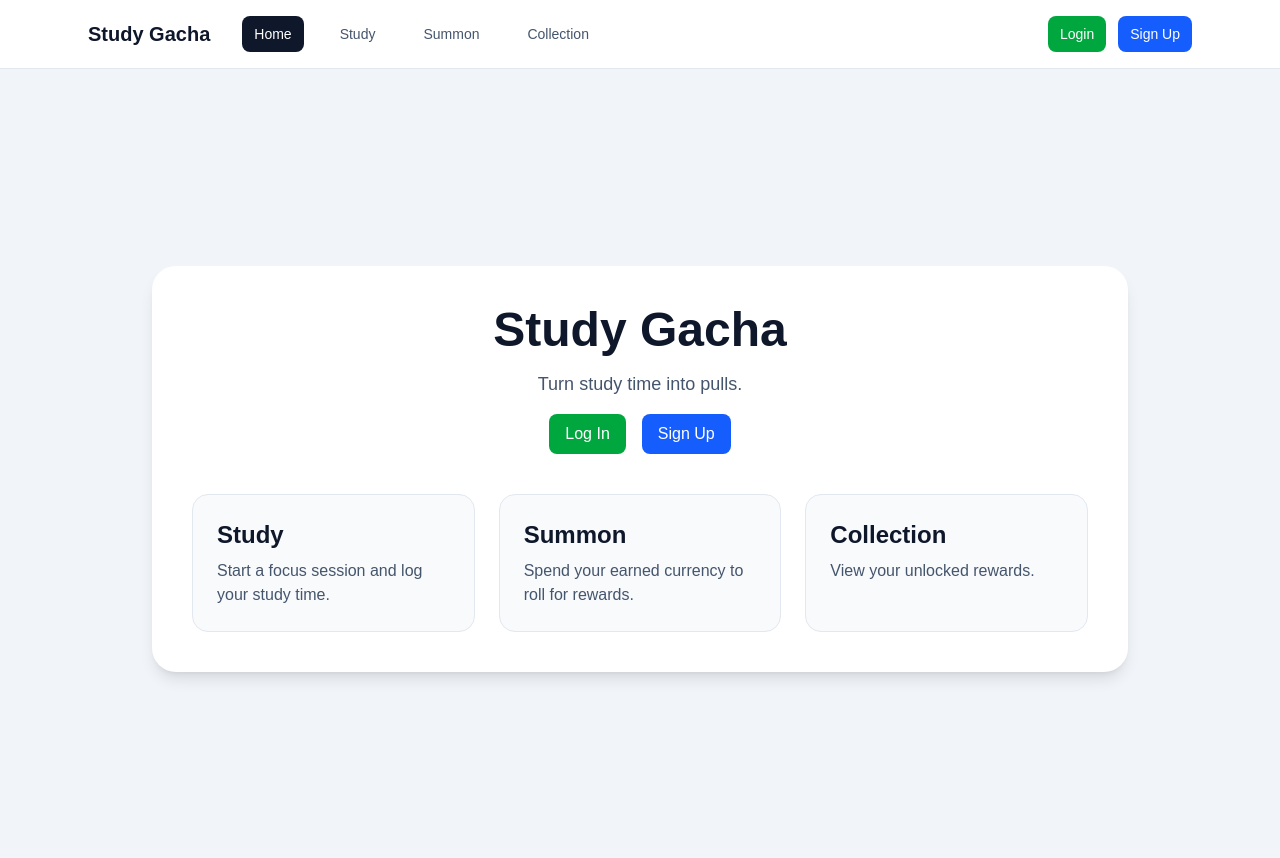
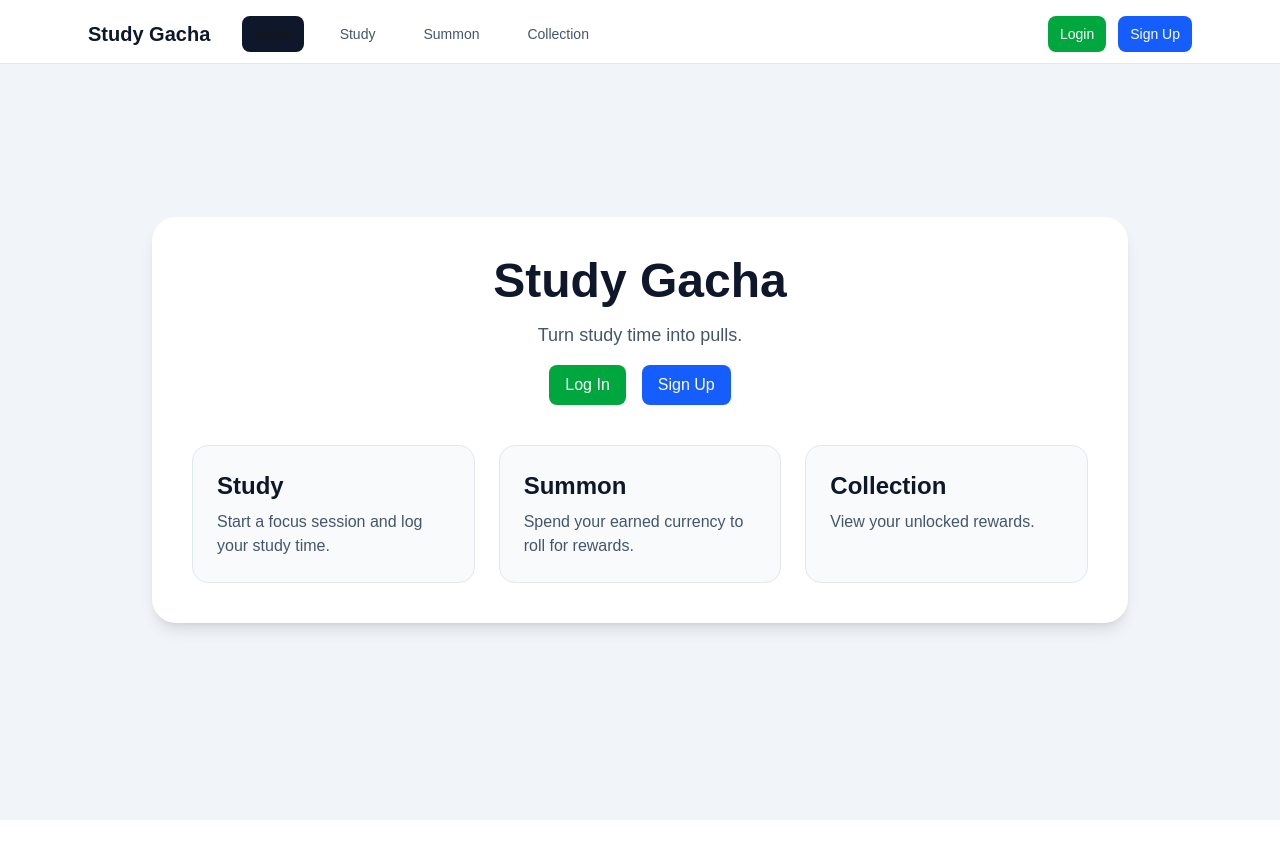
Before and after one commit to gehdron/study-gacha, a Next.js app: page / in a window 1280 px wide. Shown: the top 858 px of the page. After the commit the page ends 820 px from the top, so only its background shows below. Built offline with nearby package versions, Linux system fonts and the light colour scheme; no server answers.

Commit message:
made navbar sticky

```diff
--- a/app/components/navbar.tsx
+++ b/app/components/navbar.tsx
@@ -20,7 +20,7 @@ function NavLink({ href, label, pathname }: NavLinkProps) {
       href={href}
       className={`rounded-lg px-3 py-2 text-sm font-medium transition ${
         isActive
-          ? "bg-slate-900 text-white"
+          ? "bg-slate-900 text-red"
           : "text-slate-600 hover:bg-slate-100 hover:text-black"
       }`}
     >
@@ -52,7 +52,10 @@ export default function Navbar() {
   };
 
   return (
-    <nav className="sticky top-0 z-50 w-full border-b border-slate-200 bg-white/90 backdrop-blur">
+    <nav
+  style={{ position: 'fixed', top: 0, left: 0, right: 0, zIndex: 9999 }}
+  className="h-16 border-b border-slate-200 bg-white"
+>
       <div className="mx-auto flex max-w-6xl items-center justify-between px-6 py-4">
         <div className="flex items-center gap-3 md:gap-6">
           <Link href="/" className="mr-2 text-xl font-bold text-slate-900">
@@ -73,7 +76,7 @@ export default function Navbar() {
               </span>
               <button
                 onClick={handleLogout}
-                className="rounded-lg bg-slate-800 px-3 py-2 text-sm font-medium text-white transition hover:bg-black"
+                className="rounded-lg bg-slate-800 px-3 py-2 text-sm font-medium text-white"
               >
                 Logout
               </button>
@@ -82,13 +85,13 @@ export default function Navbar() {
             <>
               <Link
                 href="/login"
-                className="rounded-lg bg-green-600 px-3 py-2 text-sm font-medium text-white transition hover:bg-green-700"
+                className="rounded-lg bg-green-600 px-3 py-2 text-sm font-medium text-white"
               >
                 Login
               </Link>
               <Link
                 href="/signup"
-                className="rounded-lg bg-blue-600 px-3 py-2 text-sm font-medium text-white transition hover:bg-blue-700"
+                className="rounded-lg bg-blue-600 px-3 py-2 text-sm font-medium text-white"
               >
                 Sign Up
               </Link>
--- a/app/layout.tsx
+++ b/app/layout.tsx
@@ -28,10 +28,11 @@ export default function RootLayout({
       lang="en"
       className={`${geistSans.variable} ${geistMono.variable} h-full antialiased`}
     >
-      <body
-        className="min-h-full flex flex-col">
-          <Navbar/>
+      <body className="min-h-full flex flex-col">
+        <Navbar />
+        <main style={{ paddingTop: '20px' }} className="flex-1">
           {children}
+        </main>
       </body>
     </html>
   );
```
